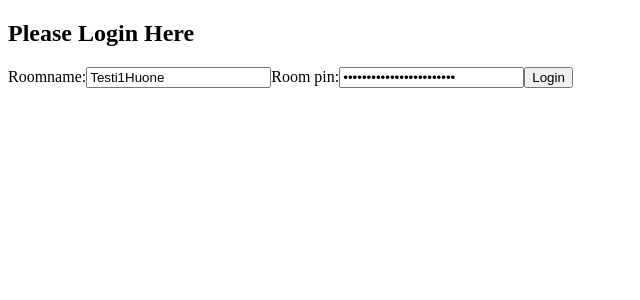
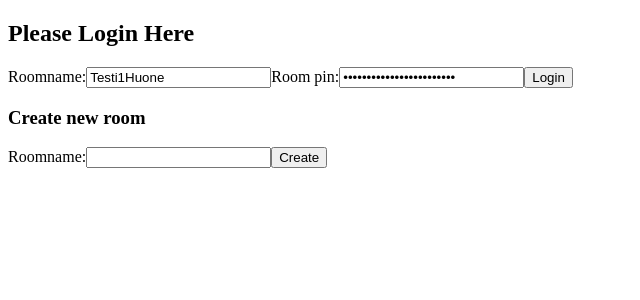
Before and after one commit to elama09/Shopping-app_angular, an Angular app: page /login in a window 1280 px wide. Shown: the top 300 px of the page, without its empty margins (0-640 px from the left). Built offline with nearby package versions, Linux system fonts and the light colour scheme.

Commit message:
create room Toimii

```diff
--- a/src/app/components/login/login.component.html
+++ b/src/app/components/login/login.component.html
@@ -1,4 +1,3 @@
-
 <h2>Please Login Here </h2>
 
 <form>
@@ -10,3 +9,11 @@
     <button type="button" (click)="onLogin()">Login</button>
   </div>
 </form>
+<h3>Create new room</h3>
+<div>
+  <label for="newRoomname">Roomname:</label>
+  <input type="text" [(ngModel)]="newRoomname">
+  <button type="button" (click)="onCreateRoom()">Create</button>
+  <h3 *ngIf="newRoomExists">Room already exists! Try another one!</h3>
+  <h3 *ngIf="newRoomCreated">Room created! Store Pin-code in secure place, Do Not Lose It! :) <br> PIN: {{newRoomPin}}</h3>
+</div>
--- a/src/app/components/login/login.component.ts
+++ b/src/app/components/login/login.component.ts
@@ -12,7 +12,11 @@ export class LoginComponent implements OnInit {
   roomname: string;
   pin: string;
   foundRoom: object;
-  logged: boolean = false;
+  logged = false;
+  newRoomname: string;
+  newRoomExists = false;
+  newRoomCreated = false;
+  newRoomPin: string;
 
   constructor(private dataService: DataService, private router: Router) { }
 
@@ -43,4 +47,21 @@ export class LoginComponent implements OnInit {
     });
   }
 
+  onCreateRoom() {
+    this.dataService.searchRoom(this.newRoomname).subscribe(found => {
+      if (found.length) {
+        // Room found
+        this.newRoomExists = !this.newRoomExists;
+        setTimeout(() => {
+          this.newRoomExists = !this.newRoomExists;
+        }, 2000);
+      } else {
+        this.dataService.createNewRoom(this.newRoomname).subscribe(data => {
+          this.newRoomPin = data._id;
+          this.newRoomCreated = true;
+        });
+      }
+    });
+  }
+
 }
--- a/src/app/services/data.service.ts
+++ b/src/app/services/data.service.ts
@@ -32,6 +32,24 @@ export class DataService {
     });
   }
 
+  searchRoom(roomname: string) {
+    return this.http.get('http://localhost:3000/api/rooms/' + roomname)
+    .map(res => {
+      return res.json();
+    });
+  }
+
+  createNewRoom(roomname: string) {
+    const header = new Headers();
+    header.set('Content-Type', 'application/json');
+    const room = {name: roomname};
+    return this.http.post(`http://localhost:3000/api/rooms`, room, {headers: header})
+    .map(res => {
+      return res.json();
+    });
+    // .subscribe(res => console.log(res));
+  }
+
   addItemToRoom(item: object, roomname: string) {
     const header = new Headers();
     header.set('Content-Type', 'application/json');
```
